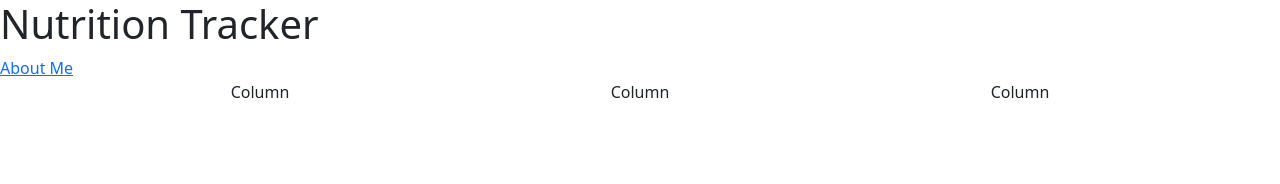
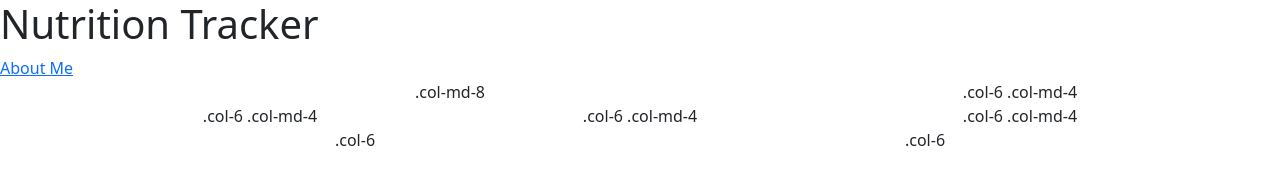
Before and after one commit to leoofvinci/leoofvinci.github.io, a plain HTML site: page index.html in a window 1280 px wide. Drawn offline with nearby package versions, Linux system fonts and the light colour scheme.

Commit message:
Different grid added

```diff
--- a/index.html
+++ b/index.html
@@ -10,16 +10,23 @@
         <h1>Nutrition Tracker</h1>
         <a href="about.html"> About Me </a>
         <div class="container text-center">
+            <!-- Stack the columns on mobile by making one full-width and the other half-width -->
             <div class="row">
-              <div class="col">
-                Column
-              </div>
-              <div class="col">
-                Column
-              </div>
-              <div class="col">
-                Column
-              </div>
+              <div class="col-md-8">.col-md-8</div>
+              <div class="col-6 col-md-4">.col-6 .col-md-4</div>
+            </div>
+
+            <!-- Columns start at 50% wide on mobile and bump up to 33.3% wide on desktop -->
+            <div class="row">
+              <div class="col-6 col-md-4">.col-6 .col-md-4</div>
+              <div class="col-6 col-md-4">.col-6 .col-md-4</div>
+              <div class="col-6 col-md-4">.col-6 .col-md-4</div>
+            </div>
+
+            <!-- Columns are always 50% wide, on mobile and desktop -->
+            <div class="row">
+              <div class="col-6">.col-6</div>
+              <div class="col-6">.col-6</div>
             </div>
           </div>
 
```
